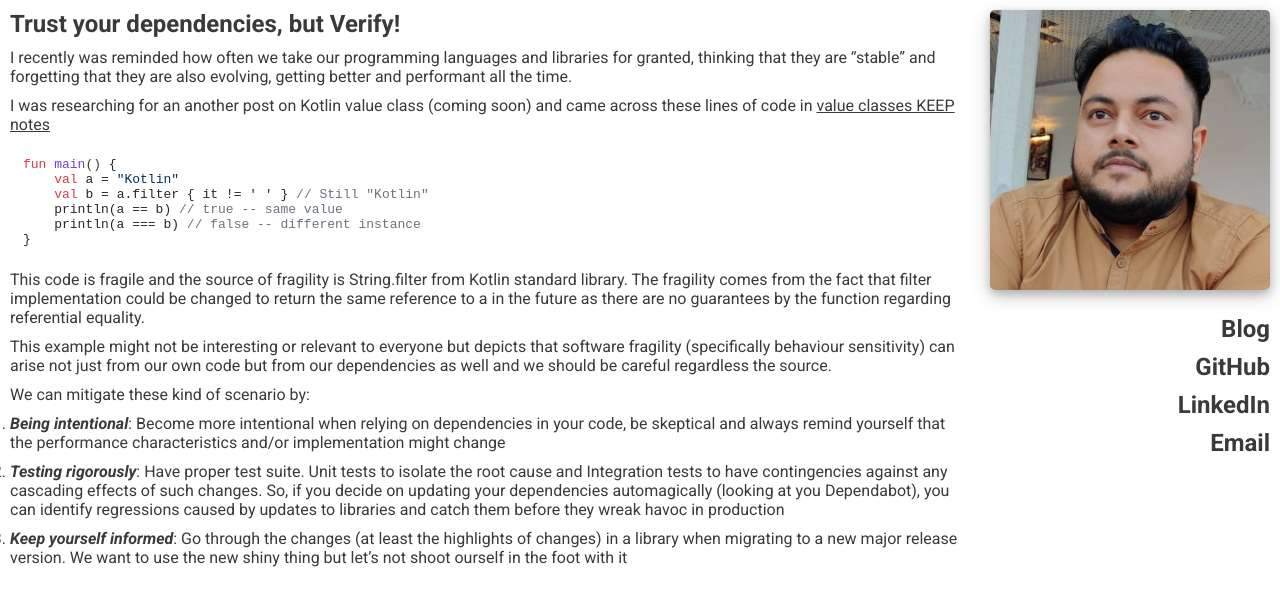
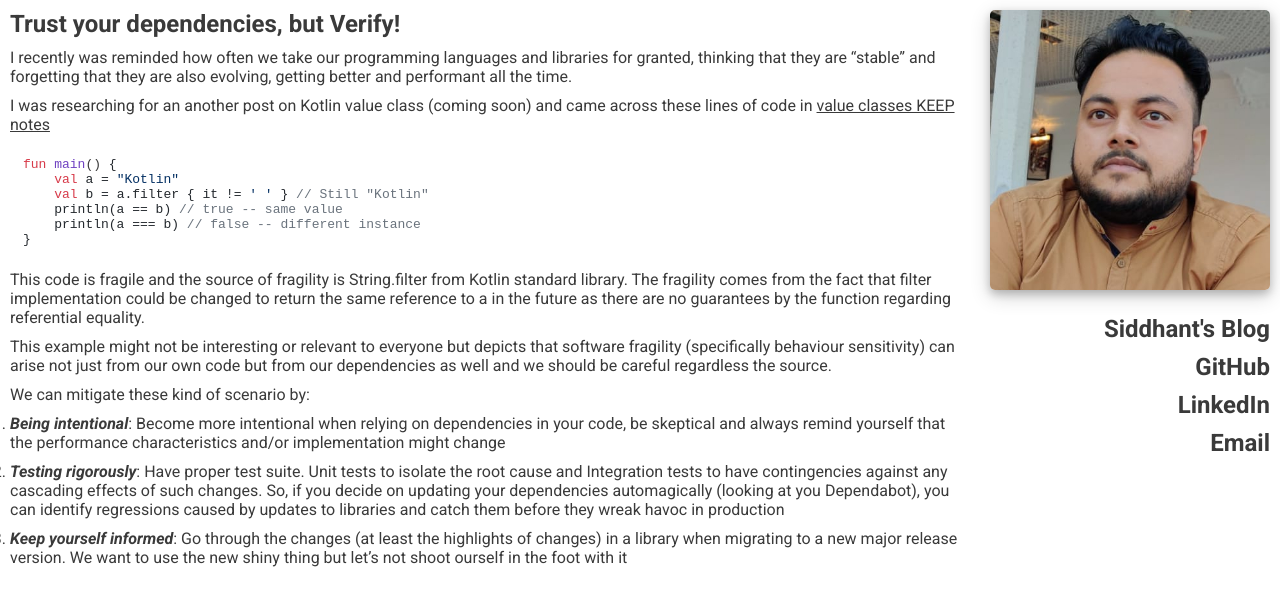
Before and after one commit to cmxiv/cmxiv.githhub.io, a React (Vite) app: page / in a window 1280 px wide. Shown: the top 606 px of the page. Built offline with nearby package versions, Linux system fonts and the light colour scheme.

Commit message:
Update sidebar

```diff
--- a/src/App.tsx
+++ b/src/App.tsx
@@ -30,7 +30,7 @@ function App() {
                 <img className="headshot" src="/headshot.jpeg" alt="Insert super amazing headshot"/>
                 <section className="sidebar">
                     <ul>
-                        <li><a href="https://tandosid.dev">Blog</a></li>
+                        <li><a href="https://tandosid.dev">Siddhant's Blog</a></li>
                         <li><a href="https://github.com/cmxiv">GitHub</a></li>
                         <li><a href="https://linkedin.com/in/siddhanttandon">LinkedIn</a></li>
                         <li><a href="mailto:me@tandosid.dev">Email</a></li>
```
